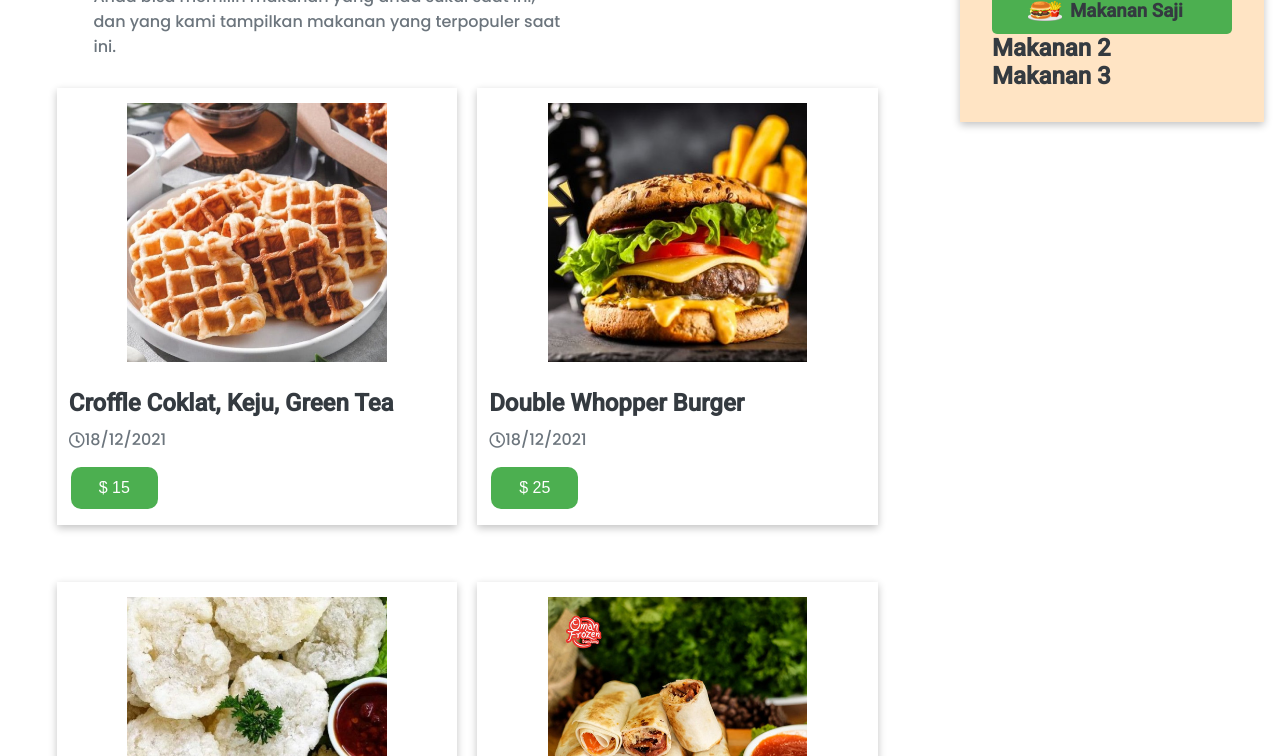
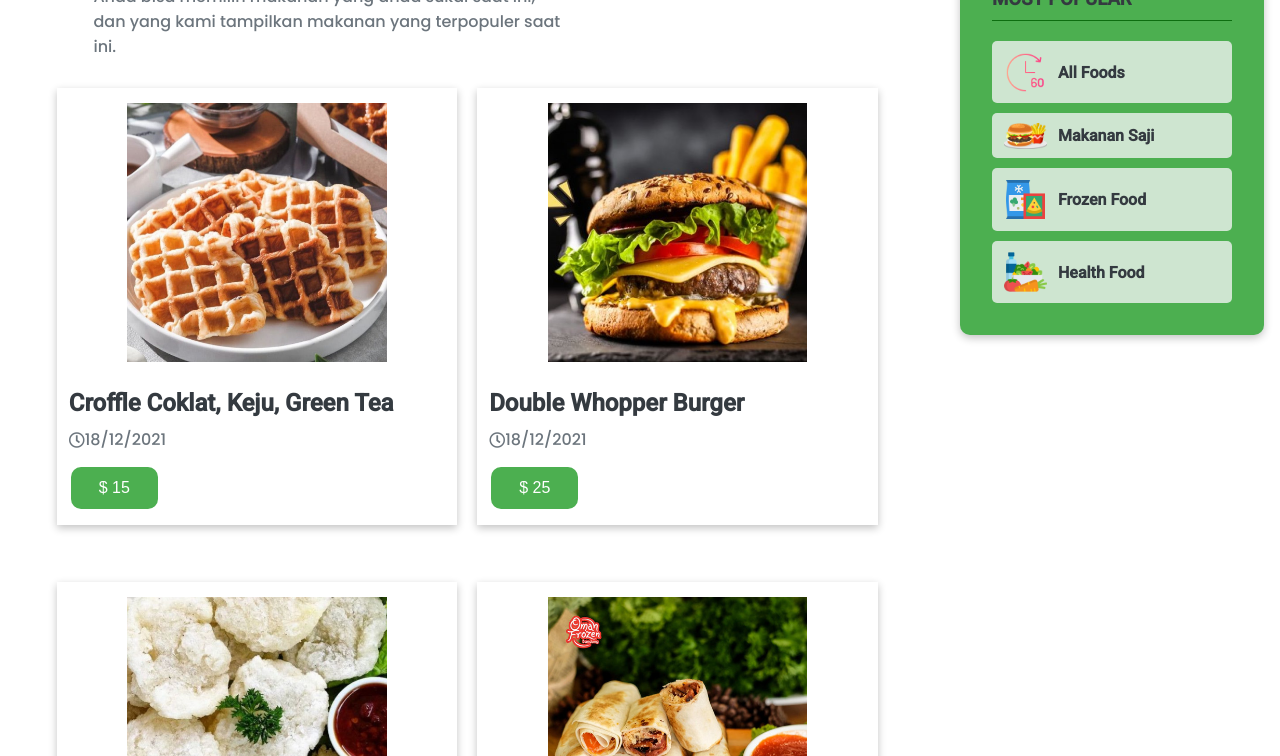
Before and after one commit to Fahmiali99/Food-Store, a plain HTML site: page index.html in a window 1280 px wide. Shown: the part 1018-1774 px from the top of the page. Drawn offline with Linux system fonts and the light colour scheme.

Commit message:
filter done

```diff
--- a/index.html
+++ b/index.html
@@ -182,21 +182,59 @@
 
       <aside>
         <div class="container-filter">
+          <div class="title-aside" style="margin-bottom: 20px">
+            <h3>MOST POPULAR</h3>
+            <hr
+              style="
+                background-color: #0d6e10;
+                height: 1px;
+                border: 0;
+                margin-top: 10px;
+              "
+            />
+          </div>
+
+          <div class="category1">
+            <div class="filter-food">
+              <div class="filter-food-img">
+                <img src="/image/filter/food-d.png" alt="" />
+                <div class="title-filter-food">
+                  <h4>All Foods</h4>
+                </div>
+              </div>
+            </div>
+          </div>
+
           <div class="category1">
             <div class="filter-food">
               <div class="filter-food-img">
                 <img src="/image/filter/food-a.png" alt="" />
                 <div class="title-filter-food">
-                  <h3>Makanan Saji</h3>
+                  <h4>Makanan Saji</h4>
                 </div>
               </div>
             </div>
           </div>
-          <div class="category2">
-            <h1>Makanan 2</h1>
+
+          <div class="category1">
+            <div class="filter-food">
+              <div class="filter-food-img">
+                <img src="/image/filter/food-b.png" alt="" />
+                <div class="title-filter-food">
+                  <h4>Frozen Food</h4>
+                </div>
+              </div>
+            </div>
           </div>
-          <div class="category3">
-            <h1>Makanan 3</h1>
+          <div class="category1">
+            <div class="filter-food">
+              <div class="filter-food-img">
+                <img src="/image/filter/food-c.png" alt="" />
+                <div class="title-filter-food">
+                  <h4>Health Food</h4>
+                </div>
+              </div>
+            </div>
           </div>
         </div>
       </aside>
--- a/style.css
+++ b/style.css
@@ -111,18 +111,20 @@ aside {
 
 .container-filter {
   padding: 10% 10%;
-  background-color: bisque;
+  background-color: #4caf50;
   width: 75%;
   box-shadow: rgba(0, 0, 0, 0.24) 0px 3px 8px;
   margin-top: 10px;
   margin-bottom: 10px;
+  border-radius: 10px;
 }
 
 .category1 {
   width: auto;
-  background-color: #4caf50;
-  padding: 5% 15%;
+  background-color: #cee5d0;
+  padding: 4% 5%;
   border-radius: 5px;
+  margin-top: 10px;
 }
 
 .filter-food {
```
Also changed, not shown: image/filter/food-b.png (added), image/filter/food-c.png (added), image/filter/food-d.png (added).
